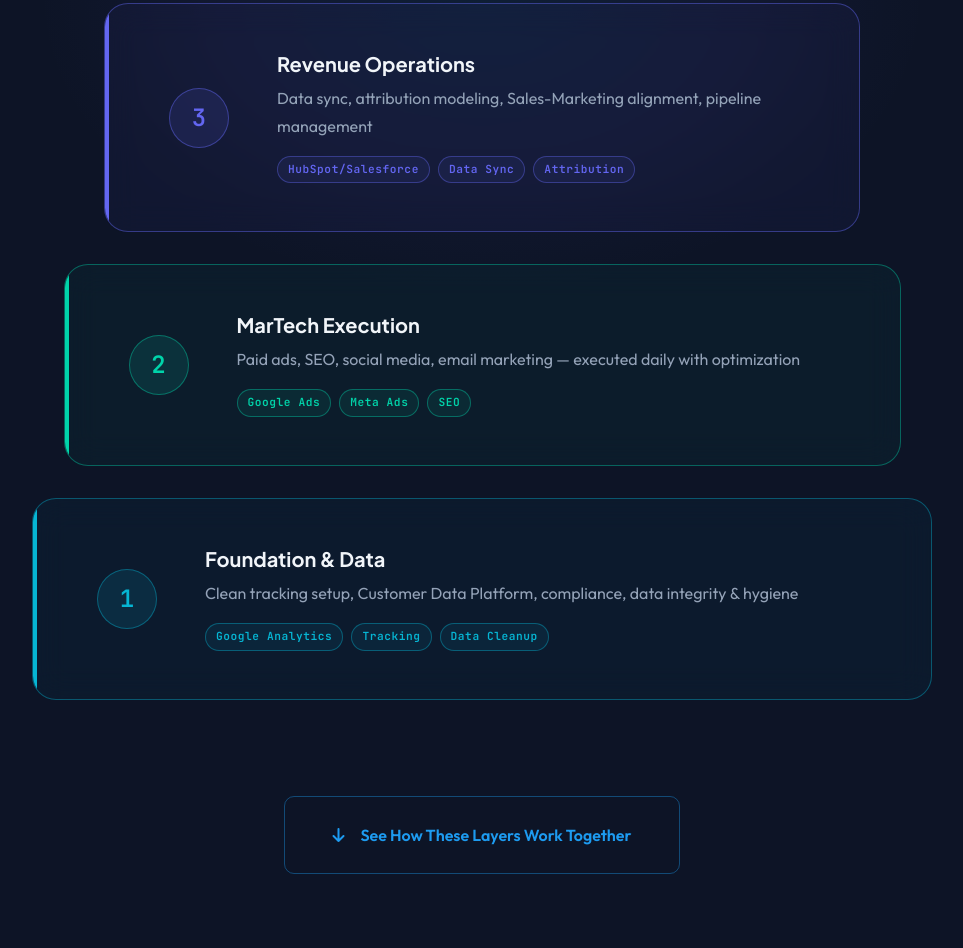
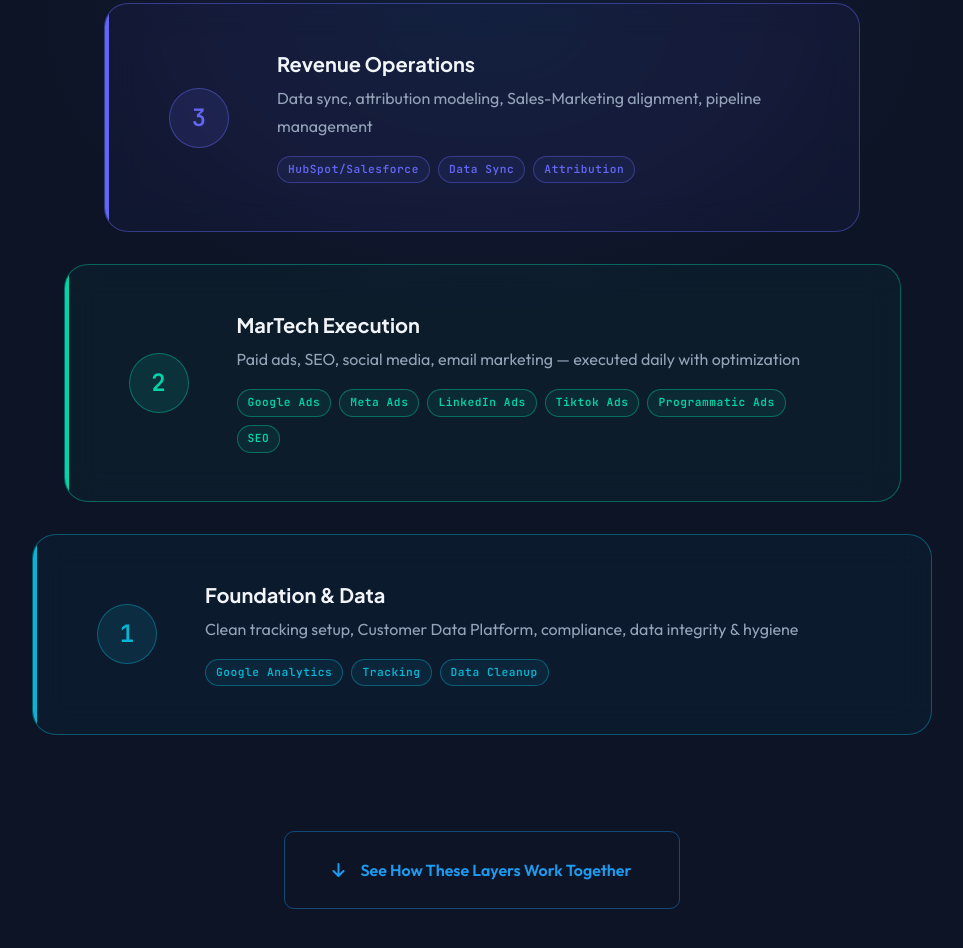
Before and after one commit to h13digital/x5digitalver2, a plain HTML site: page how-it-works.html in a window 1280 px wide. Shown: the part 1873-2821 px from the top of the page, without its empty margins (158-1121 px from the left). Drawn offline with nearby package versions, Linux system fonts and the light colour scheme.

Commit message:
Update how-it-works.html

```diff
--- a/how-it-works.html
+++ b/how-it-works.html
@@ -1028,6 +1028,9 @@
                             <div class="layer-tools">
                                 <span class="tool-tag">Google Ads</span>
                                 <span class="tool-tag">Meta Ads</span>
+                                <span class="tool-tag">LinkedIn Ads</span>
+                                <span class="tool-tag">Tiktok Ads</span>
+                                <span class="tool-tag">Programmatic Ads</span>
                                 <span class="tool-tag">SEO</span>
                             </div>
                         </div>
```
